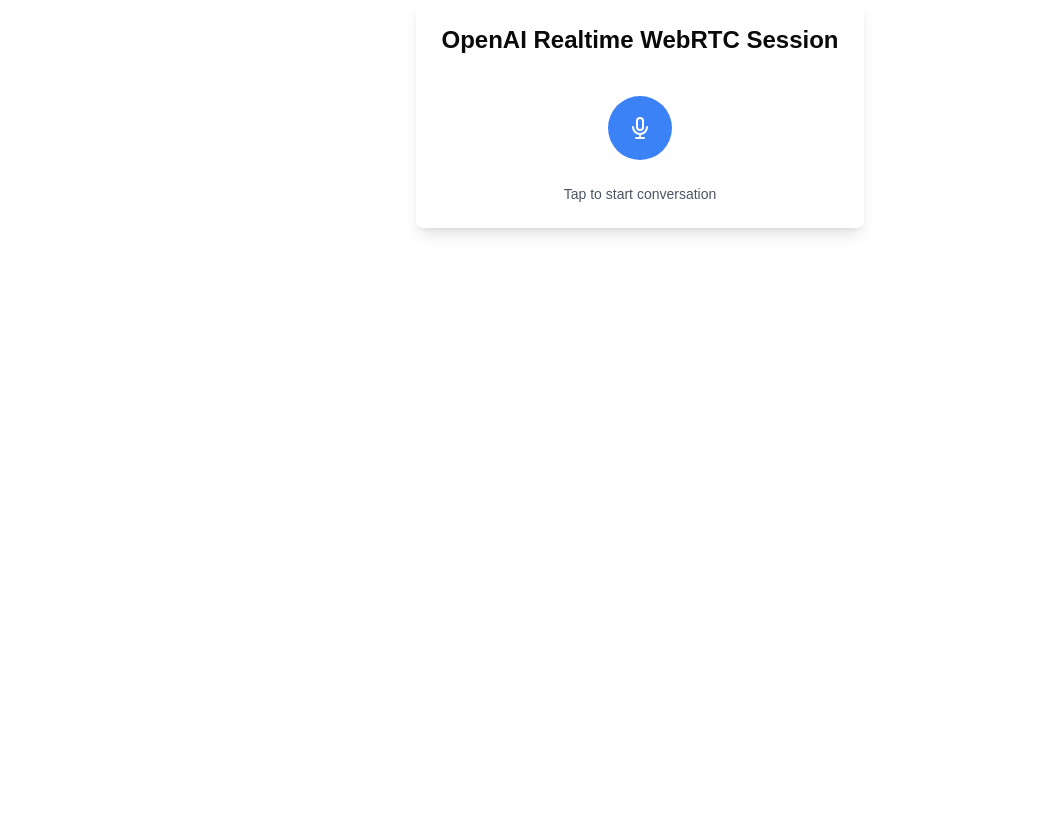
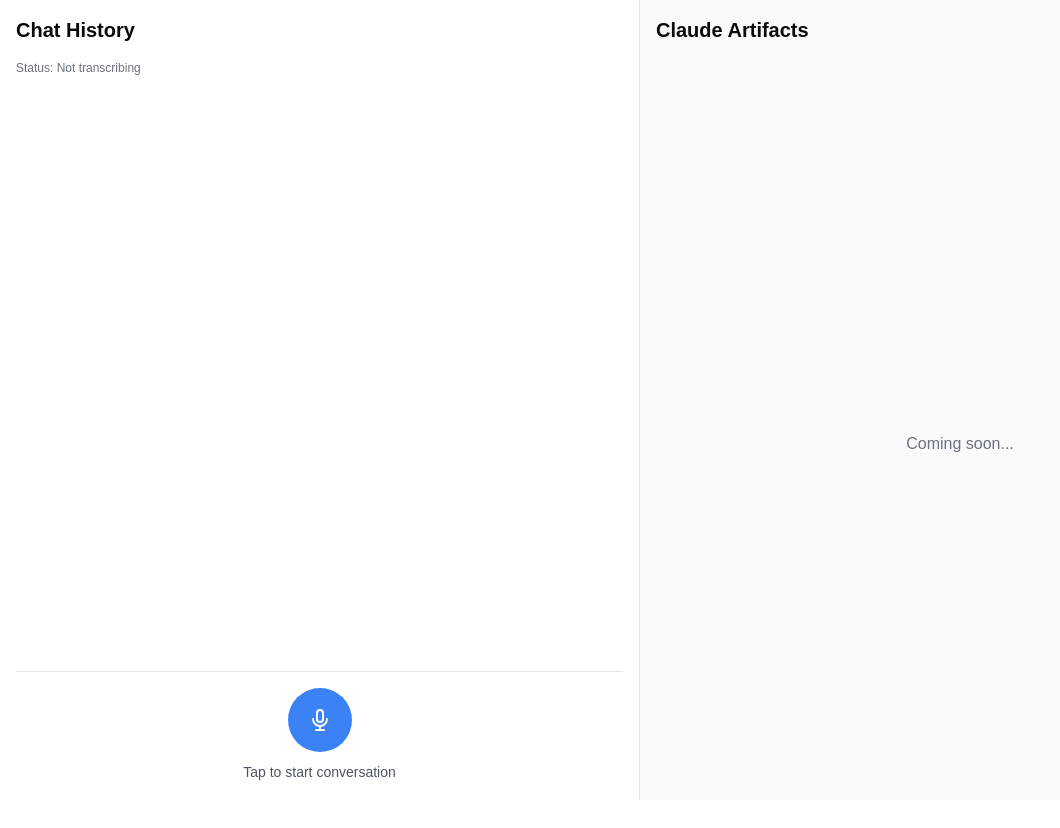
Before and after one commit to heefan/pi4b-jojo, a Next.js app in the folder jojo-client/: page / in a window 1280 px wide. Shown: the whole page, without its empty margins (0-1060 px from the left). Before the commit the page ends 800 px from the top, so only its background shows below. Built offline with nearby package versions, Linux system fonts and the light colour scheme.

Commit message:
add left and right panel

```diff
--- a/jojo-client/app/page.tsx
+++ b/jojo-client/app/page.tsx
@@ -4,15 +4,25 @@
 import { IconSpinner } from "@/components/icons/IconSpinner";
 import { IconStop } from "@/components/icons/IconStop";
 import { getKeysHeader } from '@/utils/settings';
-import { useRef, useState } from 'react';
+import { useEffect, useRef, useState } from 'react';
 
 type ConnectionStatus = 'disconnected' | 'connecting' | 'connected';
+
+// Add new type for chat messages
+type Message = {
+  role: 'user' | 'assistant';
+  content: string;
+  timestamp: Date;
+};
 
 export default function Home() {
   const [connectionStatus, setConnectionStatus] = useState<ConnectionStatus>('disconnected');
   const [error, setError] = useState<string>('');
   const peerConnection = useRef<RTCPeerConnection | null>(null);
   const dataChannel = useRef<RTCDataChannel | null>(null);
+  const [messages, setMessages] = useState<Message[]>([]);
+  const [currentTranscript, setCurrentTranscript] = useState<string>('');
+  const [isTranscribing, setIsTranscribing] = useState(false);
 
   const getButtonStyles = () => {
     if (connectionStatus === 'disconnected') {
@@ -83,7 +93,13 @@
 
       dataChannel.current = peerConnection.current.createDataChannel('oai-events');
       dataChannel.current.addEventListener('message', (e) => {
-        console.log('Received message:', e);
+        const data = JSON.parse(e.data);
+        if (data.type === 'transcript') {
+          setCurrentTranscript(data.text);
+        } else if (data.type === 'response') {
+          handleNewMessage('assistant', data.text);
+          setCurrentTranscript('');
+        }
       });
 
       const offer = await peerConnection.current.createOffer();
@@ -130,38 +146,126 @@
     }
   };
 
+  // Add message handler
+  const handleNewMessage = (role: 'user' | 'assistant', content: string) => {
+    setMessages(prev => [...prev, {
+      role,
+      content,
+      timestamp: new Date()
+    }]);
+  };
+
+  // Update the data channel event handler
+  const handleDataChannelMessage = (event: MessageEvent) => {
+    try {
+      const data = JSON.parse(event.data);
+      console.log('WebRTC data received:', data); // Debug log
+
+      // Handle OpenAI speech events
+      if (data.event === 'speech.transcribe') {
+        setCurrentTranscript(data.text);
+        setIsTranscribing(true);
+      }
+      // Handle final transcript
+      else if (data.event === 'speech.final_transcript') {
+        setMessages(prev => [...prev, {
+          role: 'user',
+          content: data.text,
+          timestamp: new Date()
+        }]);
+        setCurrentTranscript('');
+        setIsTranscribing(false);
+      }
+      // Handle OpenAI's response
+      else if (data.event === 'speech.message') {
+        setMessages(prev => [...prev, {
+          role: 'assistant',
+          content: data.text,
+          timestamp: new Date()
+        }]);
+      }
+    } catch (error) {
+      console.error('Error parsing data channel message:', error);
+    }
+  };
+
+  // Set up data channel listener
+  useEffect(() => {
+    if (dataChannel.current) {
+      dataChannel.current.onmessage = handleDataChannelMessage;
+    }
+  }, []);
+
+  // Render messages and current transcript
+  const renderMessages = () => (
+    <div className="flex-grow overflow-y-auto space-y-4 mb-4">
+      {/* Existing messages */}
+      {messages.map((message, index) => (
+        <div
+          key={index}
+          className={`p-4 rounded-lg ${message.role === 'user'
+            ? 'bg-blue-100 dark:bg-blue-900 ml-auto max-w-[80%]'
+            : 'bg-gray-100 dark:bg-gray-700 mr-auto max-w-[80%]'
+            }`}
+        >
+          <p className="text-sm dark:text-gray-100">{message.content}</p>
+          <span className="text-xs text-gray-500 dark:text-gray-400 mt-1 block">
+            {message.timestamp.toLocaleTimeString()}
+          </span>
+        </div>
+      ))}
+
+      {/* Current transcript */}
+      {isTranscribing && currentTranscript && (
+        <div className="p-4 rounded-lg bg-blue-50 dark:bg-blue-900/50 ml-auto max-w-[80%]">
+          <p className="text-sm dark:text-gray-100 italic">
+            {currentTranscript}
+          </p>
+        </div>
+      )}
+    </div>
+  );
+
   return (
-    <div className="flex items-center justify-center">
-      <div className="max-w-md w-full p-6 bg-white dark:bg-gray-800 rounded-lg shadow-lg">
-        <h1 className="text-2xl font-bold mb-10 text-center dark:text-gray-100">
-          OpenAI Realtime WebRTC Session
-        </h1>
+    <div className="flex h-screen">
+      <div className="w-1/2 p-4 border-r border-gray-200 dark:border-gray-700 flex flex-col">
+        <h2 className="text-xl font-bold mb-4 dark:text-gray-100">Chat History</h2>
 
-        <div className="space-y-6">
-          <div className="flex flex-col items-center">
+        {/* Debug info - remove after testing */}
+        <div className="text-xs text-gray-500 mb-2">
+          Status: {isTranscribing ? 'Transcribing...' : 'Not transcribing'}
+          {currentTranscript && <p>Current: {currentTranscript}</p>}
+        </div>
+
+        {/* Messages Container */}
+        {renderMessages()}
+
+        {/* Microphone Controls */}
+        <div className="border-t border-gray-200 dark:border-gray-700 pt-4">
+          <div className="flex flex-col items-center gap-2">
             <button
               onClick={handleConnectionToggle}
-              className={`w-16 h-16 rounded-full flex items-center justify-center transition-all duration-300 relative text-white ${getButtonStyles()}`}
+              className={`w-16 h-16 rounded-full flex items-center justify-center transition-colors duration-300 ${getButtonStyles()}`}
               disabled={connectionStatus === 'connecting'}
             >
+              {/* Single-size icon container */}
+              <div className="w-8 h-8 flex items-center justify-center">
                 {connectionStatus === 'disconnected' && <IconMicrophone className="w-6 h-6" />}
                 {connectionStatus === 'connecting' && <IconSpinner className="w-6 h-6" />}
                 {connectionStatus === 'connected' && <IconStop className="w-6 h-6" />}
-
-              {connectionStatus === 'connected' && (
-                <div className="absolute inset-0">
-                  <div className="absolute inset-0 rounded-full animate-ping opacity-25 bg-primary-500 dark:bg-primary-700"></div>
               </div>
-              )}
             </button>
 
-            <span className="mt-6 text-sm text-gray-600 dark:text-gray-400">
+            {/* Fixed height for status text */}
+            <div className="h-6 flex items-center">
+              <span className="text-sm text-gray-600 dark:text-gray-400">
                 {getStatusText()}
               </span>
             </div>
 
+            {/* Wave Animation */}
             {connectionStatus === 'connected' && (
-            <div className="flex justify-center items-center h-12">
+              <div className="h-12 flex justify-center items-center">
                 {[...Array(5)].map((_, i) => (
                   <div
                     key={i}
@@ -176,12 +280,23 @@
             )}
 
             {error && (
-            <div className="text-red-500 dark:text-red-400 text-center text-sm">
+              <div className="h-6 flex items-center">
+                <span className="text-red-500 dark:text-red-400 text-sm">
                   {error}
+                </span>
               </div>
             )}
           </div>
         </div>
       </div>
+
+      {/* Right Panel - Reserved for Claude Artifact Features */}
+      <div className="w-1/2 p-4 bg-gray-50 dark:bg-gray-800">
+        <h2 className="text-xl font-bold mb-4 dark:text-gray-100">Claude Artifacts</h2>
+        <div className="flex items-center justify-center h-full text-gray-500 dark:text-gray-400">
+          <p>Coming soon...</p>
+        </div>
+      </div>
+    </div>
   );
 }
```
Also changed, not shown: 1 other file (tests, documents, lock files or other folders). Lines whose indentation alone changed are shown as unchanged.
